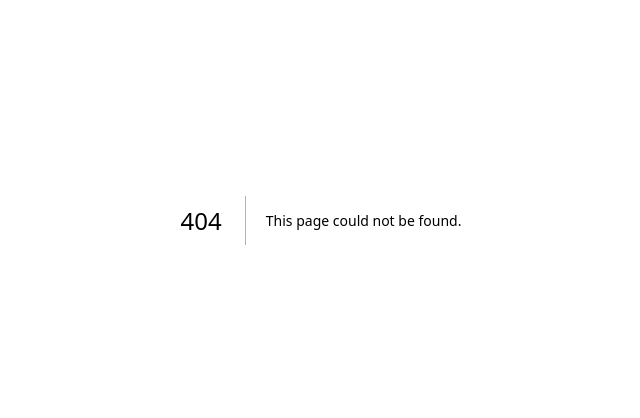
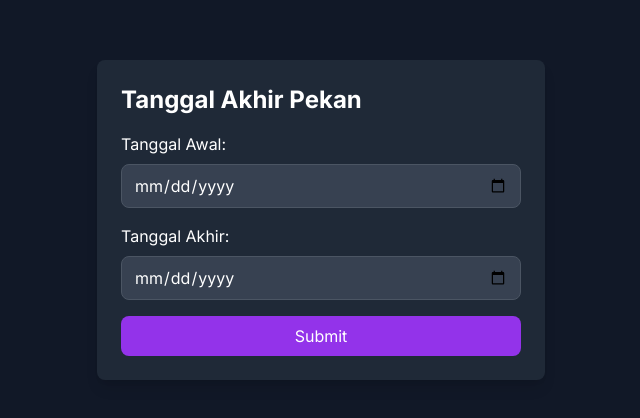
Before and after one commit to AbdurrahmanSyafiq/LearnCycle, a Next.js app: page /uasRPL in a window 1280 px wide. Before the commit this address had no page. Shown: the part 180-598 px from the top of the page, without its empty margins (319-959 px from the left). Built offline with nearby package versions, Linux system fonts and the light colour scheme.

Commit message:
buat uas

```diff
--- a/package.json
+++ b/package.json
@@ -9,6 +9,7 @@
     "lint": "next lint"
   },
   "dependencies": {
+    "date-fns": "^3.6.0",
     "firebase": "^10.12.2",
     "next": "14.2.3",
     "next-auth": "^4.24.7",
--- /dev/null
+++ b/src/app/uasRPL/page.jsx
@@ -0,0 +1,69 @@
+'use client'
+import React, { useState } from 'react';
+import { format, eachDayOfInterval, isSaturday, isSunday } from 'date-fns';
+
+const DateRangeApp = () => {
+  const [startDate, setStartDate] = useState('');
+  const [endDate, setEndDate] = useState('');
+  const [weekendDays, setWeekendDays] = useState([]);
+
+  const handleSubmit = (e) => {
+    e.preventDefault();
+    const start = new Date(startDate);
+    const end = new Date(endDate);
+    const days = eachDayOfInterval({ start, end }).filter(
+      (date) => isSaturday(date) || isSunday(date)
+    );
+    setWeekendDays(days);
+  };
+
+  return (
+    <div className="min-h-screen flex items-center justify-center bg-gray-900">
+      <div className="bg-gray-800 p-6 rounded-lg shadow-lg w-full max-w-md">
+        <h2 className="text-2xl font-bold text-white mb-4">Tanggal Akhir Pekan</h2>
+        <form onSubmit={handleSubmit}>
+          <div className="mb-4">
+            <label className="block text-white mb-2">Tanggal Awal:</label>
+            <input
+              type="date"
+              value={startDate}
+              onChange={(e) => setStartDate(e.target.value)}
+              required
+              className="w-full px-3 py-2 bg-gray-700 text-white rounded-lg border border-gray-600"
+            />
+          </div>
+          <div className="mb-4">
+            <label className="block text-white mb-2">Tanggal Akhir:</label>
+            <input
+              type="date"
+              value={endDate}
+              onChange={(e) => setEndDate(e.target.value)}
+              required
+              className="w-full px-3 py-2 bg-gray-700 text-white rounded-lg border border-gray-600"
+            />
+          </div>
+          <button
+            type="submit"
+            className="w-full py-2 px-4 bg-purple-600 text-white rounded-lg hover:bg-purple-700 focus:outline-none focus:ring-4 focus:ring-purple-300"
+          >
+            Submit
+          </button>
+        </form>
+        {weekendDays.length > 0 && (
+          <div className="mt-6">
+            <h3 className="text-xl text-white mb-2">Hari Sabtu dan Minggu:</h3>
+            <ul className="text-white">
+              {weekendDays.map((date, index) => (
+                <li key={index} className="mb-1">
+                  {format(date, 'EEEE, dd MMMM yyyy')}
+                </li>
+              ))}
+            </ul>
+          </div>
+        )}
+      </div>
+    </div>
+  );
+};
+
+export default DateRangeApp;
```
Also changed, not shown: 1 other file (tests, documents, lock files or other folders).
